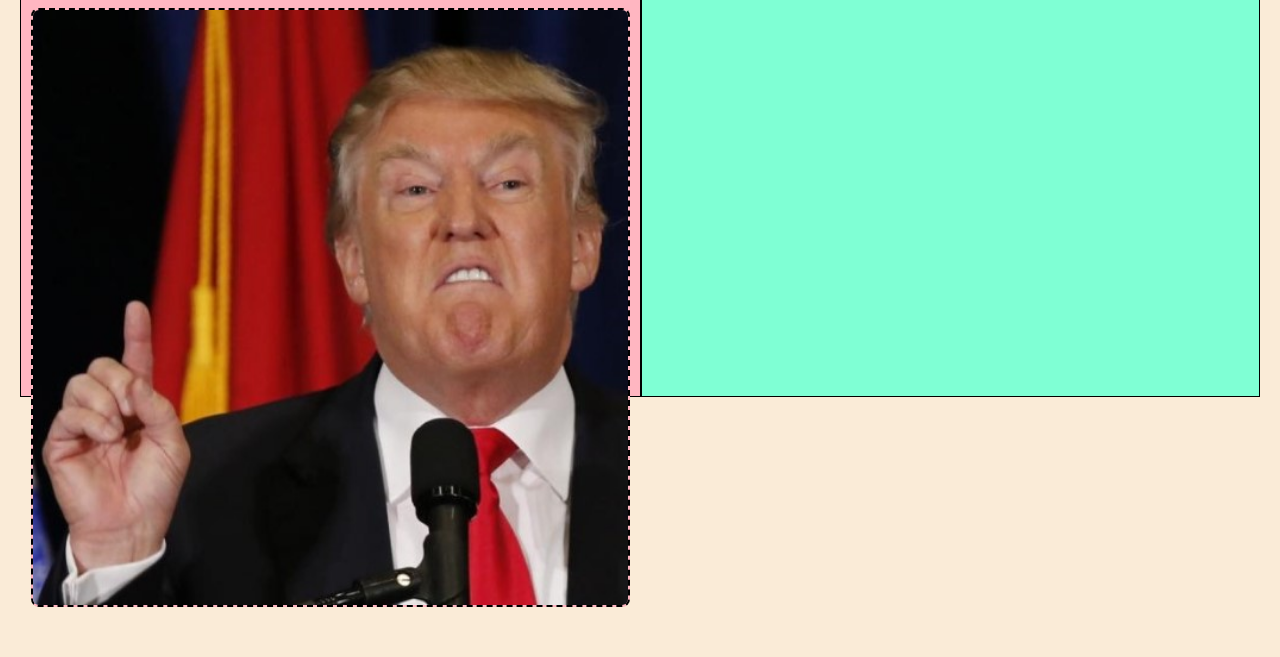
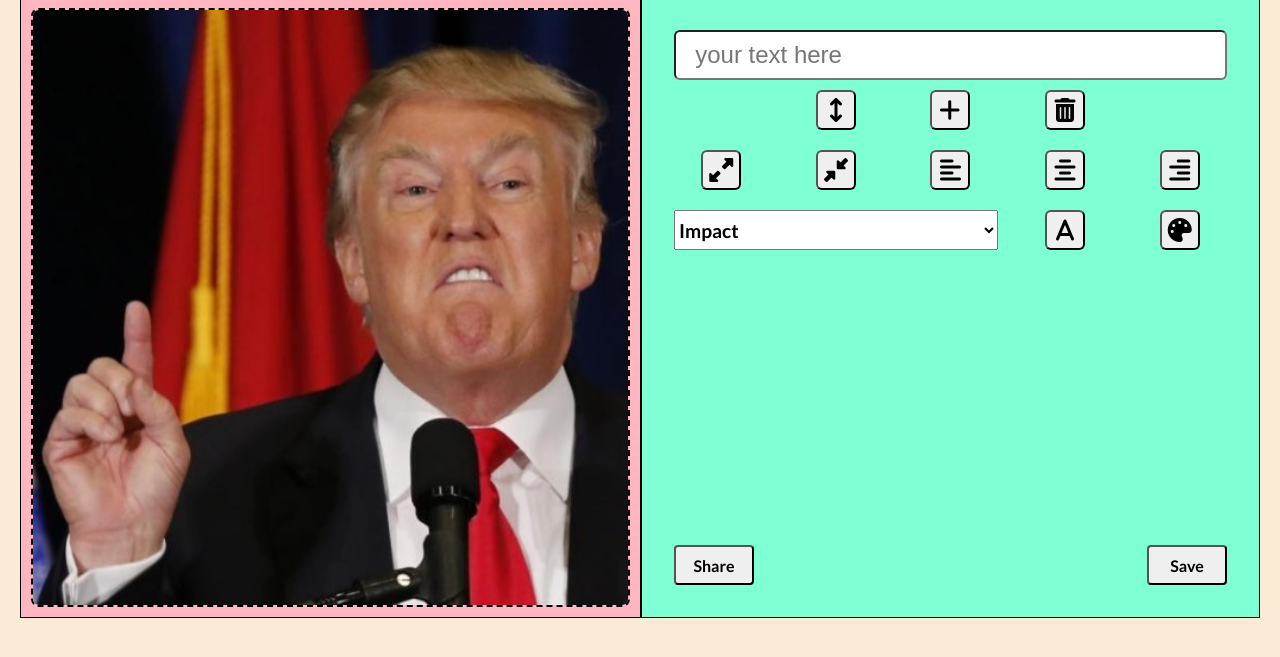
Before and after one commit to yaelbe/meme-ge, a plain HTML site: page index.html in a window 1280 px wide. Both pictures are taken after a click on the picture 138 px from the left and 212 px from the top of the page. Shown: the part 41-698 px from the top of the page. Drawn offline with Linux system fonts and the light colour scheme; files whose address does not match are found by name.

Commit message:
add editor ui

```diff
--- a/SITE/js/canvas.controller.js
+++ b/SITE/js/canvas.controller.js
@@ -1,5 +1,5 @@
 'use strict'
-
+var gLines = []
 function showEditor() {
   addResizeListeners()
   let image = new Image()
@@ -31,6 +31,41 @@ function renderCanvas() {
   gElCanvas.height = imageRatio < 1 ? gElCanvas.width * imageRatio : gElCanvas.width / imageRatio
 
   gCtx.drawImage(img, 0, 0, gElCanvas.width, gElCanvas.height)
+
+  gCtx.fillStyle = 'white'
+  gCtx.font = 'bold 18px Arial'
+  gCtx.textAlign = 'center'
+  const lineHeight = gCtx.measureText('M').width + 20
+  let centerX = gElCanvas.width / 2
+  let topY = lineHeight
+
+  getLines().forEach((line, index) => {
+    if (line.text.length !== 0) {
+      let y = topY + lineHeight * index
+      let width = gCtx.measureText(line.text).width
+      gCtx.fillText(line.text, centerX, y)
+      gCtx.setLineDash([6])
+      gCtx.strokeStyle = 'white'
+      gCtx.strokeRect(centerX - width / 2, y - lineHeight / 1.5, width, lineHeight)
+    }
+  })
+}
+
+function onTextInput(text) {
+  console.log(text)
+  let line = getCurrentLine()
+  if (!line) {
+    line = createLine()
+  }
+  line.text = text
+  renderCanvas()
+}
+
+function onTypeEnd(ev, el) {
+  if (ev.keyCode === 13) {
+    el.value = ''
+    createLine()
+  }
 }
 
 function removeResizeListener() {
--- a/SITE/js/services/canvas.service.js
+++ b/SITE/js/services/canvas.service.js
@@ -1 +1,16 @@
 'use strict'
+var gLines = []
+function getLines() {
+  return gLines
+}
+function getCurrentLine() {
+  return gLines.at(-1)
+}
+function createLine() {
+  let line = {
+    text: '',
+    position: {},
+  }
+  gLines.push(line)
+  return line
+}
--- a/SITE/styels/components/canvas.css
+++ b/SITE/styels/components/canvas.css
@@ -1,7 +1,6 @@
 .canvas-container {
   border: 1px solid black;
   background-color: lightpink;
-  height: 50vh;
   padding: 10px;
   display: grid;
   align-items: center;
--- a/SITE/styels/components/tools.css
+++ b/SITE/styels/components/tools.css
@@ -1,10 +1,147 @@
 .tools-container {
   border: 1px solid black;
   background-color: aquamarine;
-  height: 50vh;
+  min-height: 500px;
+  padding: 2em;
+  display: grid;
+  grid-template-columns: repeat(5, 1fr);
+  grid-template-rows: repeat(4, 60px) auto;
+  gap: 0 20px;
+  /* align-items: center; */
+  justify-items: center;
 }
 
 .edit {
   display: grid;
   grid-template-columns: 1fr 1fr;
 }
+
+.tools-container input[type='text'] {
+  width: 100%;
+  padding: 0.8em;
+  border-radius: 0.25em;
+  font-size: 1.5em;
+  grid-column: 1/ -1;
+  height: 50px;
+}
+
+.btn-cta {
+  width: 40px;
+  height: 40px;
+  font-family: fa-solid;
+  font-size: 1.5em;
+  display: flex;
+  align-items: center;
+  justify-content: center;
+  padding: 0;
+  border-radius: 0.25em;
+  align-self: top;
+  text-align: center;
+}
+.btn-cta.large {
+  width: 80px;
+  font-size: 1em;
+  font-family: lato-bold;
+}
+
+.delete-btn {
+  grid-column: 4;
+  grid-row: 2;
+}
+.delete-btn::after {
+  content: '\f2ed';
+}
+
+.add-btn {
+  grid-column: 3;
+  grid-row: 2;
+}
+.add-btn::after {
+  content: '\2b';
+}
+
+.next-btn {
+  grid-column: 2;
+  grid-row: 2;
+}
+.next-btn::after {
+  content: '\f07d';
+}
+.font-up-btn {
+  grid-column: 1;
+  grid-row: 3;
+}
+.font-up-btn::after {
+  content: '\f424';
+}
+
+.font-down-btn {
+  grid-column: 2;
+  grid-row: 3;
+}
+.font-down-btn::after {
+  content: '\f422';
+}
+
+.left-btn {
+  grid-column: 3;
+  grid-row: 3;
+}
+.left-btn::after {
+  content: '\f036';
+}
+
+.center-btn {
+  grid-column: 4;
+  grid-row: 3;
+}
+.center-btn::after {
+  content: '\f037';
+}
+
+.right-btn {
+  grid-column: 5;
+  grid-row: 3;
+}
+.right-btn::after {
+  content: '\f038';
+}
+
+.color-btn {
+  grid-column: 5;
+  grid-row: 4;
+}
+.color-btn::after {
+  content: '\f53f';
+}
+
+.font-btn {
+  grid-column: 4;
+  grid-row: 4;
+}
+.font-btn::after {
+  content: '\41';
+}
+
+.impact {
+  grid-column: 1/ 4;
+  grid-row: 4;
+  width: 100%;
+  height: 40px;
+  font-size: 1.2em;
+  font-family: lato-bold;
+}
+
+.share-btn {
+  grid-column: 1/3;
+  grid-row: 5;
+  justify-self: left;
+  align-self: end;
+}
+
+.save-btn {
+  grid-column: 4/6;
+  grid-row: 5;
+  justify-self: right;
+  align-self: end;
+}
--- a/SITE/styels/setup/typography.css
+++ b/SITE/styels/setup/typography.css
@@ -19,6 +19,15 @@
   src: url(../../fonts/fontAwesome/fa-brands-400.ttf);
 }
 
+@font-face {
+  font-family: fa-reg;
+  src: url(../../fonts/fontAwesome/fa-regular-400.ttf);
+}
+@font-face {
+  font-family: fa-solid;
+  src: url(../../fonts/fontAwesome/fa-solid-900.ttf);
+}
+
 /* .fa::before {
   font-family: fa;
 }
--- a/index.html
+++ b/index.html
@@ -24,7 +24,29 @@
         <div class="canvas-container">
           <canvas width="200" height="200"></canvas>
         </div>
-        <div class="tools-container"></div>
+        <div class="tools-container">
+          <input type="text" placeholder="your text here" onkeyup="onTextInput(this.value)" onkeydown="onTypeEnd(event, this)" />
+          <button class="btn-cta delete-btn" onclick="onAddLine()"></button>
+          <button class="btn-cta add-btn" onclick="onAddLine()"></button>
+          <button class="btn-cta next-btn" onclick="onAddLine()"></button>
+
+          <button class="btn-cta font-up-btn" onclick="onAddLine()"></button>
+          <button class="btn-cta font-down-btn" onclick="onAddLine()"></button>
+          <button class="btn-cta left-btn" onclick="onAddLine()"></button>
+          <button class="btn-cta center-btn" onclick="onAddLine()"></button>
+          <button class="btn-cta right-btn" onclick="onAddLine()"></button>
+
+          <button class="btn-cta color-btn" onclick="onAddLine()"></button>
+          <button class="btn-cta font-btn" onclick="onAddLine()"></button>
+          <select name="impact" placeholder="impact" class="impact">
+            <option value="">Impact</option>
+            <option value="">Loto</option>
+            <option value="">eurofurence</option>
+          </select>
+
+          <button class="btn-cta large share-btn" onclick="onAddLine()">Share</button>
+          <button class="btn-cta large save-btn" onclick="onAddLine()">Save</button>
+        </div>
       </div>
     </main>
 
```
Also changed, not shown: SITE/fonts/fontAwesome/fa-regular-400.ttf (added), SITE/fonts/fontAwesome/fa-solid-900.ttf (added).
